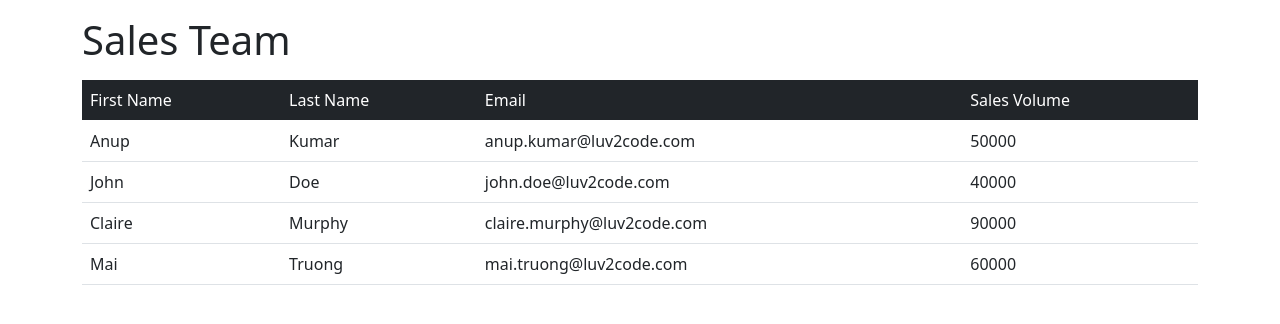
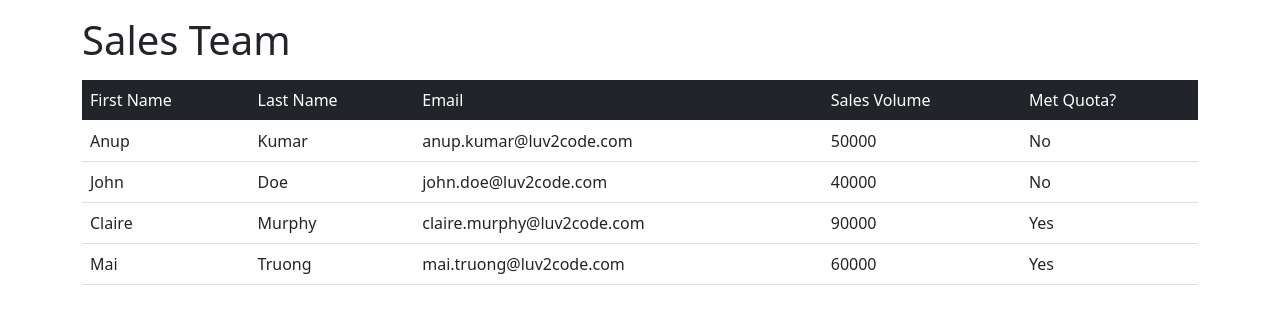
Before and after one commit to padamv/angular-training, an Angular app in the folder sales-project/: page / in a window 1280 px wide. Shown: the top 324 px of the page. Built offline with nearby package versions, Linux system fonts and the light colour scheme.

Commit message:
Add conditional column to table

```diff
--- a/sales-project/src/app/sales-person-list/sales-person-list-bootstrap.component.html
+++ b/sales-project/src/app/sales-person-list/sales-person-list-bootstrap.component.html
@@ -5,6 +5,7 @@
             <td>Last Name</td>
             <td>Email</td>
             <td>Sales Volume</td>
+            <td>Met Quota?</td>
         </tr>
     </thead>
 
@@ -14,6 +15,11 @@
             <td>{{tempSalesPerson.lastName}}</td>
             <td>{{tempSalesPerson.email}}</td>
             <td>{{tempSalesPerson.salesVolume}}</td>
+
+            <td>
+                <div *ngIf="tempSalesPerson.salesVolume >= 60000; else myElseBlock">Yes</div>
+                <ng-template #myElseBlock>No</ng-template>
+            </td>
         </tr>
     </tbody>
 </table>
```
